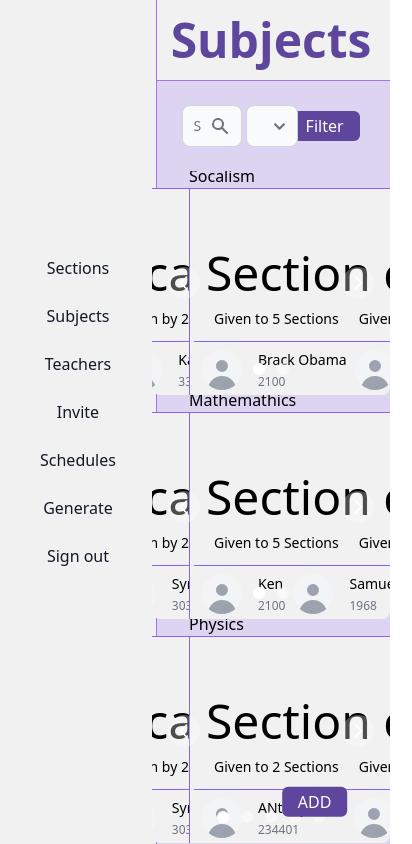
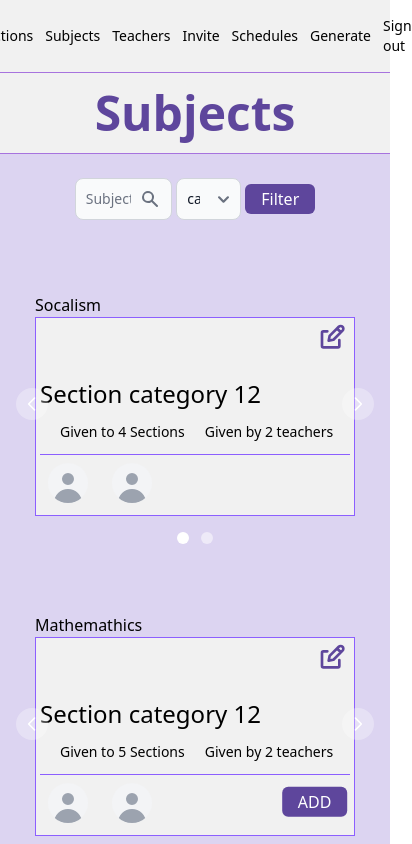
Before and after one commit to BiniyamTafesselemu/pi_schooltimetable_generator, a React (Vite) app in the folder Frontend/Pi_Schooltimetable_Generator/: page /Subjects in a window 390 px wide. Shown: the whole page, 412 px wide, since content can reach past the window. Built offline with nearby package versions, Linux system fonts and the light colour scheme.

Commit message:
responsive page update
-Side bar updated so that it can change to fit the screen size
-Subject Carousels shrink to fit the smaller screen size

```diff
--- a/Frontend/Pi_Schooltimetable_Generator/src/App.jsx
+++ b/Frontend/Pi_Schooltimetable_Generator/src/App.jsx
@@ -12,10 +12,11 @@ import Teachers from './pages/Teachers.jsx';
 function App() {
   return (
     <>
-      <div>
-        <nav>
+      <div className='flex md:flex-row h-screen flex-col'>
+        <div className='m-0 px-0 py-0 md:h-full h-auto'>
           <Side/>
-        </nav>
+        </div>
+        <div className='md:flex-1 overflow-y-auto'>
           <Routes>
             <Route path="/" element={<Home />} />
             <Route path="/Sections" element={<Class />} />
@@ -23,6 +24,7 @@ function App() {
             <Route path="/Teachers" element={<Teachers />} />
           </Routes>
         </div>
+      </div>
     </>
   )
 }
--- a/Frontend/Pi_Schooltimetable_Generator/src/components/EditSubject.jsx
+++ b/Frontend/Pi_Schooltimetable_Generator/src/components/EditSubject.jsx
@@ -8,7 +8,7 @@ const MODAL_STYLES = {
     left: '50%',
     transform: 'translate(-50%, -50%)',
     backgroundColor: '#fff',
-    padding: '1rem',
+    padding: '0.2rem 1rem 1rem 1rem',
     zIndex: 1000
 }
 
@@ -30,11 +30,14 @@ export default function EditSubject({open, onClose, subjectName, Load, sectionCa
         <>
             <div style={OVERLAY_STYLES}></div>
             <div style={MODAL_STYLES}>
-                <button onClick={onClose}>
-                    <svg class="w-6 h-6 text-gray-800 dark:text-white" aria-hidden="true" xmlns="http://www.w3.org/2000/svg" width="24" height="24" fill="none" viewBox="0 0 24 24">
-                        <path stroke="currentColor" stroke-linecap="round" stroke-linejoin="round" stroke-width="2" d="M6 18 17.94 6M18 18 6.06 6"/>
-                    </svg>
-                </button>
+                <div className='flex justify-between item-center mb-4'>
+                    <h2 className='text-gray-600'>edit</h2>
+                    <button onClick={onClose}>
+                        <svg class="w-6 h-6 text-gray-800 dark:text-white" aria-hidden="true" xmlns="http://www.w3.org/2000/svg" width="24" height="24" fill="none" viewBox="0 0 24 24">
+                            <path stroke="currentColor" stroke-linecap="round" stroke-linejoin="round" stroke-width="2" d="M6 18 17.94 6M18 18 6.06 6"/>
+                        </svg>
+                    </button>
+                </div>
                 <form>
                     <div className='flex flex-row gap-1'>
                         <TextInput id="base" type="text" sizing="md" placeholder={subjectName} />
--- a/Frontend/Pi_Schooltimetable_Generator/src/components/Side.jsx
+++ b/Frontend/Pi_Schooltimetable_Generator/src/components/Side.jsx
@@ -1,34 +1,27 @@
 import { Sidebar } from "flowbite-react";
-import { HiArrowSmRight, HiChartPie, HiInbox, HiShoppingBag, HiTable, HiUser, HiViewBoards } from "react-icons/hi";
 
 export default function Side(){
     return(
-        <Sidebar>
-            <Sidebar.Items >
-                <Sidebar.ItemGroup  className="bg-[#f1f1f1] border-r-[0.1rem] border-solid border-[rgb(167,115,222)] flex flex-col h-screen absolute left-0 top-0 ali items-center justify-center p-5">
-                    <Sidebar.Item href="/Sections">
-                        Sections
-                    </Sidebar.Item>
-                    <Sidebar.Item href="/Subjects">
+        <div className='bg-[#f1f1f1] md:border-r-[0.1rem] border-b-[0.1rem]  border-solid border-[rgb(167,115,222)] flex md:flex-col flex-row md:h-screen h-fit  items-center justify-center p-4 gap-3 md:text-xl text-sm'>
+            <a href="/Sections" className="hover:text-[#5E469C]">Sections</a>
+            <a href="/Subjects" className="hover:text-[#5E469C]">
                         Subjects
-                    </Sidebar.Item>
-                    <Sidebar.Item href="/Teachers">
+                    </a>
+                    <a href="/Teachers" className="hover:text-[#5E469C]">
                         Teachers
-                    </Sidebar.Item>
-                    <Sidebar.Item href="#" >
+                    </a>
+                    <a href="#" className="hover:text-[#5E469C]">
                         Invite
-                    </Sidebar.Item>
-                    <Sidebar.Item href="#" >
+                    </a>
+                    <a href="#" className="hover:text-[#5E469C]">
                         Schedules
-                    </Sidebar.Item>
-                    <Sidebar.Item href="#" >
+                    </a>
+                    <a href="#" className="hover:text-[#5E469C]">
                         Generate
-                    </Sidebar.Item>
-                    <Sidebar.Item href="#" >
+                    </a>
+                    <a href="#" className="hover:text-[#5E469C]">
                         Sign out
-                    </Sidebar.Item>
-                </Sidebar.ItemGroup>
-            </Sidebar.Items>
-        </Sidebar>
+                    </a>
+        </div>
     );
 }
--- a/Frontend/Pi_Schooltimetable_Generator/src/components/SubjectCard.jsx
+++ b/Frontend/Pi_Schooltimetable_Generator/src/components/SubjectCard.jsx
@@ -9,21 +9,21 @@ export default function SubjectCard({Subject, Label}){
     return(
         <div className="text-left">
             <h3>{Label}</h3>
-            <div className='bg-[#f1f1f1] flex flex-col p-1 border-[0.01rem] border-solid border-[#8C5FFF] w-[40rem]'>
+            <div className='bg-[#f1f1f1] flex flex-col p-1 border-[0.01rem] border-solid border-[#8C5FFF] md:w-[40rem] w-[20rem]'>
                 <div className="flex justify-end">
                     <button onClick={()=> setIsOpen(true)} className='mb-6'>
                         <svg class='w-8 h-8 text-[#5E469C] dark:text-white' aria-hidden="true" xmlns="http://www.w3.org/2000/svg" width="24" height="24" fill="none" viewBox="0 0 24 24">
                             <path stroke="currentColor" stroke-linecap="round" stroke-linejoin="round" stroke-width="2" d="m14.304 4.844 2.852 2.852M7 7H4a1 1 0 0 0-1 1v10a1 1 0 0 0 1 1h11a1 1 0 0 0 1-1v-4.5m2.409-9.91a2.017 2.017 0 0 1 0 2.853l-6.844 6.844L8 14l.713-3.565 6.844-6.844a2.015 2.015 0 0 1 2.852 0Z"/>
                         </svg>
                     </button>
-                    <EditSubject open={isOpen} onClose={()=> setIsOpen(false)} sectionCatagory={Subject.SectionCategory} subjectName={Label}/>
+                    <EditSubject open={isOpen} onClose={()=> setIsOpen(false)} sectionCatagory={Subject.SectionCategory} subjectName={Label} Load={Subject.load}/>
                 </div>
-                <h4 className='text-5xl pl-3'>Section category {Subject.SectionCategory}</h4>
+                <h4 className='md:text-5xl text-2xl md:pl-3'>Section category {Subject.SectionCategory}</h4>
                 <div className='inline-flex gap-5 border-b-[0.1rem] border-solid border-[#8C5FFF] p-3 pl-5 text-sm'>
                     <p>Given to {Subject.SectionNumber} Sections</p>
                     <p>Given by {Subject.TeacherNumber} teachers</p>
                 </div>
-                <div className='flex gap-2 p-2'>
+                <div className='flex gap-2 p-2 overflow-x-auto'>
                     {
                         Subject.teachers.map((teacher, index) =>(
                             <Subject_teacher_card Teacher={teacher} key={index} id = {`item-${index}`}/>
--- a/Frontend/Pi_Schooltimetable_Generator/src/components/Subject_teacher_card.jsx
+++ b/Frontend/Pi_Schooltimetable_Generator/src/components/Subject_teacher_card.jsx
@@ -4,8 +4,8 @@ export default function Subject_teacher_card({Teacher}){
     return(
         <Avatar img={Teacher.img} rounded>
         <div className="space-y-1 font-medium dark:text-white">
-          <div className='text-sm'>{Teacher.name}</div>
-          <div className='text-xs text-gray-500 dark:text-gray-400'>{Teacher.ID}</div>
+          <div className= 'md:text-sm text-[0rem]'>{Teacher.name}</div>
+          <div className='md:text-xs text-[0rem] text-gray-500 dark:text-gray-400'>{Teacher.ID}</div>
         </div>
       </Avatar>
     )
--- a/Frontend/Pi_Schooltimetable_Generator/src/components/SubjectsWidget.jsx
+++ b/Frontend/Pi_Schooltimetable_Generator/src/components/SubjectsWidget.jsx
@@ -14,12 +14,12 @@ export default function SubjectsWidget({Subjects, Label}) {
         }
     */
     return (
-        <div className='flex items-center justify-center z-0'>
-            <div className='h-56 sm:h-4 xl:h-80 2xl:h-86 w-[48rem] z-0'>
-                <Carousel slide={false} className='z-0'>
+        <div className='flex items-center justify-center '>
+            <div className='h-80 w-[48rem]'>
+                <Carousel slide={false} >
                     {
                         Subjects.map((Subject, index) => (
-                            <div className="flex h-full items-center justify-center z-0">
+                            <div className="flex h-full items-center justify-center">
                                 <SubjectCard Subject={Subject} id = {`Subject-${index}`} Label={Label}/>
                             </div>
                         ))
--- a/Frontend/Pi_Schooltimetable_Generator/src/pages/Subjects.jsx
+++ b/Frontend/Pi_Schooltimetable_Generator/src/pages/Subjects.jsx
@@ -5,6 +5,8 @@ import Button from "../components/Button";
 import SubjectsWidget from "../components/SubjectsWidget";
 import AddSubject from "../components/AddSubject";
 import { useState } from 'react';
+
+import SubjectCard from "../components/SubjectCard";
 
 export default function Subjects(){
   //Data used
@@ -14,6 +16,7 @@ export default function Subjects(){
       information:[
         {
           SectionCategory: "12",
+          load: "14:00",
           SectionNumber: "4",
           TeacherNumber: "2",
           teachers: [
@@ -31,6 +34,7 @@ export default function Subjects(){
         },
         {
           SectionCategory: "11",
+          load: "14:00",
           SectionNumber: "5",
           TeacherNumber: "3",
           teachers: [
@@ -59,6 +63,7 @@ export default function Subjects(){
       information:[
         {
           SectionCategory: "12",
+          load: "22:00",
           SectionNumber: "5",
           TeacherNumber: "2",
           teachers: [
@@ -76,6 +81,7 @@ export default function Subjects(){
         },
         {
           SectionCategory: "10",
+          load: "18:00",
           SectionNumber: "5",
           TeacherNumber: "3",
           teachers: [
@@ -104,6 +110,7 @@ export default function Subjects(){
       information:[
         {
           SectionCategory: "8",
+          load: "14:00",
           SectionNumber: "5",
           TeacherNumber: "2",
           teachers: [
@@ -121,6 +128,7 @@ export default function Subjects(){
         },
         {
           SectionCategory: "9",
+          load: "16:00",
           SectionNumber: "2",
           TeacherNumber: "2",
           teachers: [
@@ -138,6 +146,7 @@ export default function Subjects(){
         },
         {
           SectionCategory: "10",
+          load: "16:00",
           SectionNumber: "5",
           TeacherNumber: "3",
           teachers: [
@@ -160,6 +169,7 @@ export default function Subjects(){
         },
         {
           SectionCategory: "11",
+          load: "18:00",
           SectionNumber: "5",
           TeacherNumber: "2",
           teachers: [
@@ -177,6 +187,7 @@ export default function Subjects(){
         },
         {
           SectionCategory: "12",
+          load: "22:00",
           SectionNumber: "5",
           TeacherNumber: "2",
           teachers: [
@@ -209,7 +220,7 @@ export default function Subjects(){
   const [isOpen, setIsOpen] = useState(false);
   return(
       <div>
-        <div className='text-center bg-[#DCD4F1] h-screen m-[-2rem_0rem_0rem_9.5rem] overflow-y-auto z-0'>
+        <div className='text-center bg-[#DCD4F1] z-0'>
           <div className= 'z-20 text-center'>
               <header className="bg-[#f1f1f1] border-b-[0.1rem] border-solid border-[rgb(167,115,222)] p-4">
                 <h1 className="text-5xl font-bold text-[#5E469C]">Subjects</h1>
@@ -226,13 +237,15 @@ export default function Subjects(){
                 <Button Name={"Filter"} className='z-20'/>
               </form>
           </div>
+          <div className= 'flex flex-col '>
             {
               Subjects.map((subject, index)=>(
-                <div>
+
                   <SubjectsWidget Subjects={subject.information} Label={subject.Name} key={index}/>
-                </div>
+
               ))
             }
+            </div>
 
             <button style={ADD_STYLES} className='bg-[#5E469C] hover:bg-[rgb(0,0,0)] border-[#8C5FFF] text-white p-[0.2rem_1rem] rounded-md' onClick={()=> setIsOpen(true)}>ADD</button>
             <AddSubject open={isOpen} onClose={()=> setIsOpen(false)}/>
```
Lines whose indentation alone changed are shown as unchanged.
